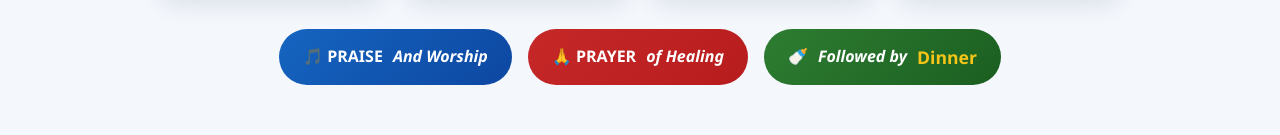
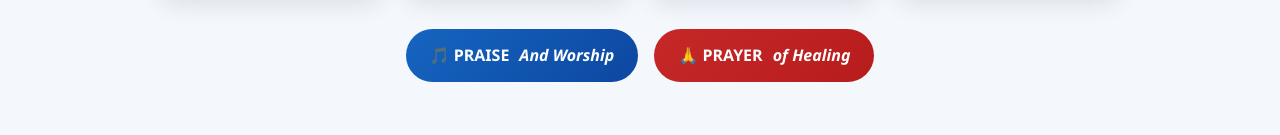
Before and after one commit to sdacentralchurchvsp-dotcom/sdacentralchurchvisakhapatnam, a plain HTML site: page revival.html in a window 1280 px wide. Shown: the part 1491-1626 px from the top of the page. Drawn offline with Linux system fonts and the light colour scheme.

Commit message:
Revival: remove green Followed by Dinner badge only

```diff
--- a/revival.html
+++ b/revival.html
@@ -490,7 +490,6 @@
       <div class="programme-badges">
         <div class="prog-badge prog-badge--blue">&#127925; PRAISE <em>And Worship</em></div>
         <div class="prog-badge prog-badge--red">&#128591; PRAYER <em>of Healing</em></div>
-        <div class="prog-badge prog-badge--green">&#127868; <em>Followed by</em> <strong>Dinner</strong></div>
       </div>
     </div>
   </section>
```
